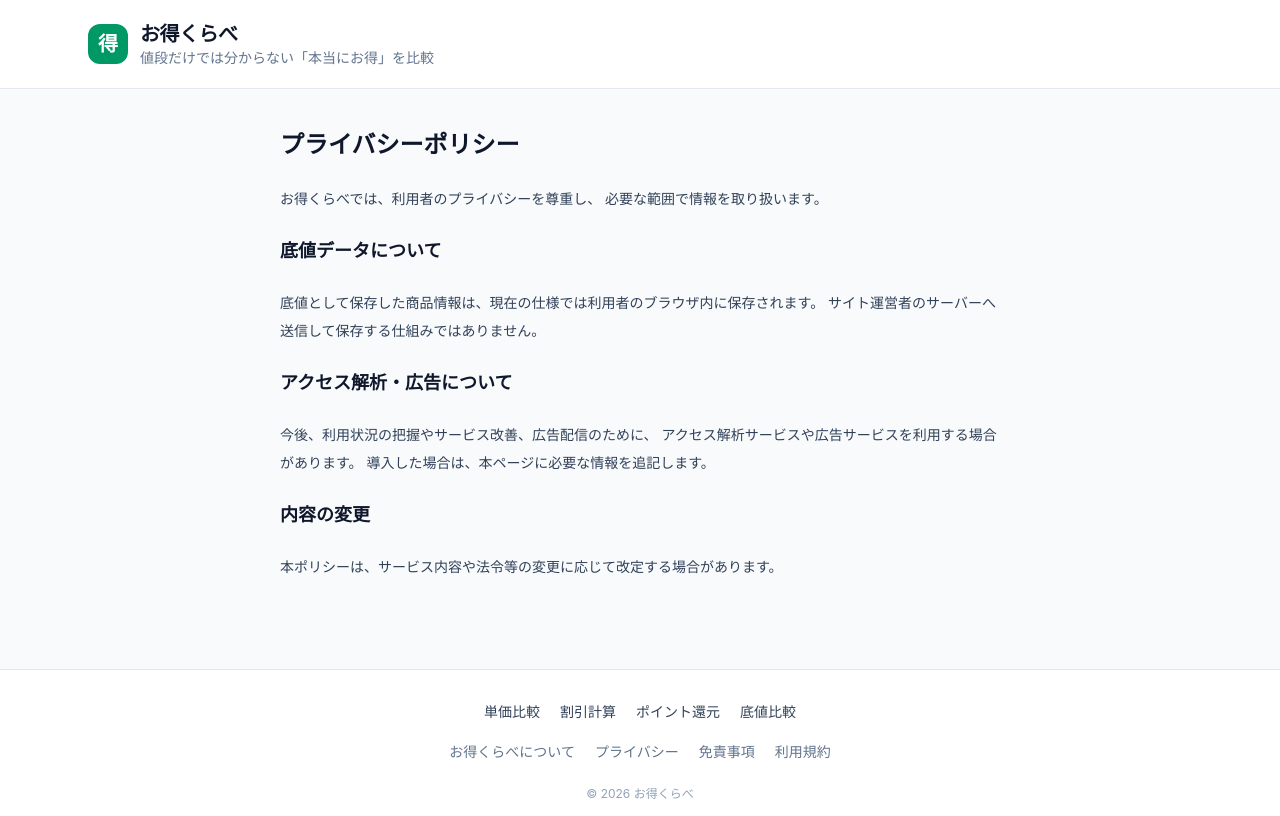
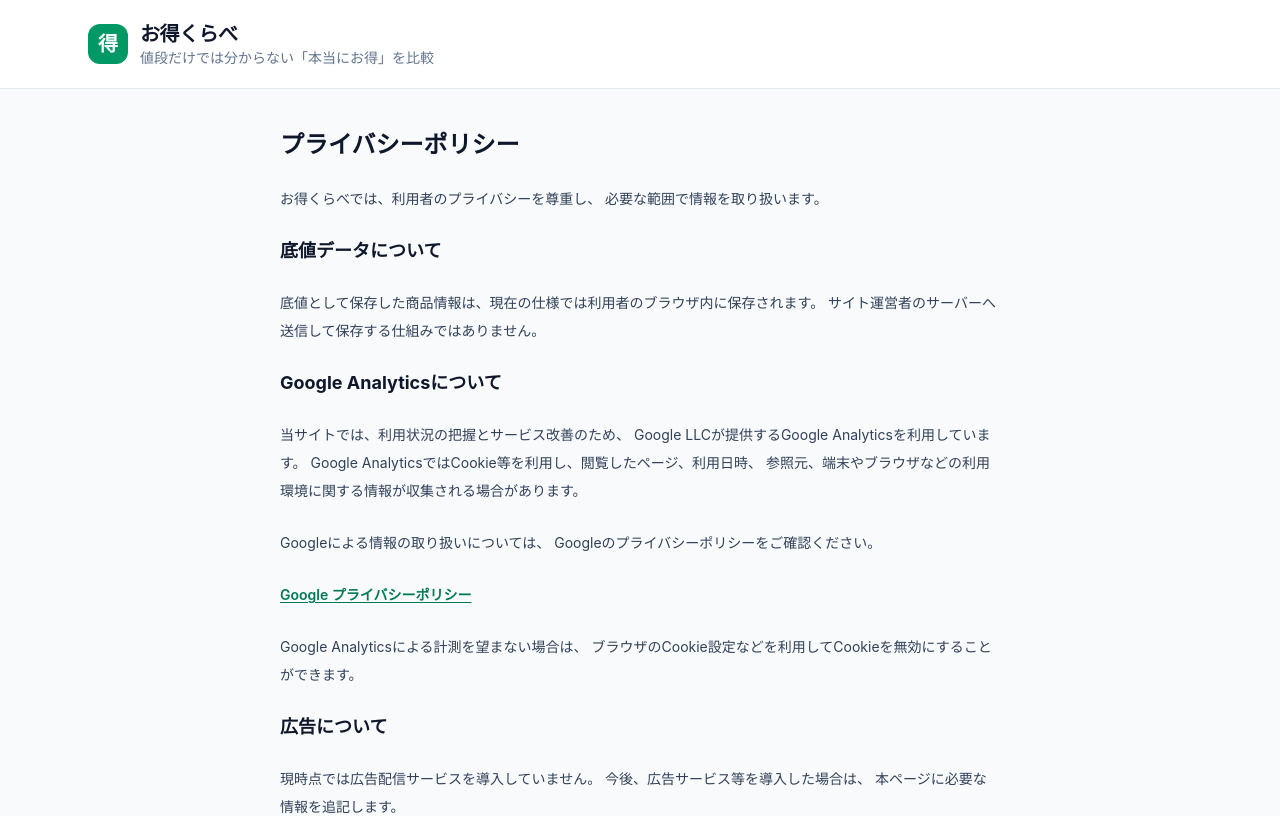
Before and after one commit to atm1510otoku/otoku-kurabe, a Next.js app: page /privacy in a window 1280 px wide. Shown: the top 816 px of the page. Built offline with nearby package versions, Linux system fonts and the light colour scheme; no server answers.

Commit message:
Add Google Analytics tracking

```diff
--- /dev/null
+++ b/app/components/GoogleAnalytics.tsx
@@ -0,0 +1,26 @@
+import Script from "next/script";
+
+const GA_MEASUREMENT_ID = "G-NX2PTXGT2B";
+
+export default function GoogleAnalytics() {
+  if (process.env.NODE_ENV !== "production") {
+    return null;
+  }
+
+  return (
+    <>
+      <Script
+        src={`https://www.googletagmanager.com/gtag/js?id=${GA_MEASUREMENT_ID}`}
+        strategy="afterInteractive"
+      />
+      <Script id="google-analytics" strategy="afterInteractive">
+        {`
+          window.dataLayer = window.dataLayer || [];
+          function gtag(){dataLayer.push(arguments);}
+          gtag('js', new Date());
+          gtag('config', '${GA_MEASUREMENT_ID}');
+        `}
+      </Script>
+    </>
+  );
+}
--- a/app/layout.tsx
+++ b/app/layout.tsx
@@ -2,6 +2,7 @@ import type { Metadata } from "next";
 import "./globals.css";
 import SiteHeader from "./components/SiteHeader";
 import SiteFooter from "./components/SiteFooter";
+import GoogleAnalytics from "./components/GoogleAnalytics";
 import { getSiteUrl } from "./lib/site";
 
 export const metadata: Metadata = {
@@ -45,6 +46,7 @@ export default function RootLayout({
           <div className="flex-1">{children}</div>
           <SiteFooter />
         </div>
+        <GoogleAnalytics />
       </body>
     </html>
   );
--- a/app/privacy/page.tsx
+++ b/app/privacy/page.tsx
@@ -29,13 +29,45 @@ export default function PrivacyPage() {
         </p>
 
         <h2 className="text-lg font-bold text-slate-900">
-          アクセス解析・広告について
+          Google Analyticsについて
         </h2>
 
         <p>
-          今後、利用状況の把握やサービス改善、広告配信のために、
-          アクセス解析サービスや広告サービスを利用する場合があります。
-          導入した場合は、本ページに必要な情報を追記します。
+          当サイトでは、利用状況の把握とサービス改善のため、
+          Google LLCが提供するGoogle Analyticsを利用しています。
+          Google AnalyticsではCookie等を利用し、閲覧したページ、利用日時、
+          参照元、端末やブラウザなどの利用環境に関する情報が収集される場合があります。
+        </p>
+
+        <p>
+          Googleによる情報の取り扱いについては、
+          Googleのプライバシーポリシーをご確認ください。
+        </p>
+
+        <p>
+          <a
+            href="https://policies.google.com/privacy?hl=ja"
+            target="_blank"
+            rel="noreferrer"
+            className="font-semibold text-emerald-700 underline underline-offset-2"
+          >
+            Google プライバシーポリシー
+          </a>
+        </p>
+
+        <p>
+          Google Analyticsによる計測を望まない場合は、
+          ブラウザのCookie設定などを利用してCookieを無効にすることができます。
+        </p>
+
+        <h2 className="text-lg font-bold text-slate-900">
+          広告について
+        </h2>
+
+        <p>
+          現時点では広告配信サービスを導入していません。
+          今後、広告サービス等を導入した場合は、
+          本ページに必要な情報を追記します。
         </p>
 
         <h2 className="text-lg font-bold text-slate-900">
```
